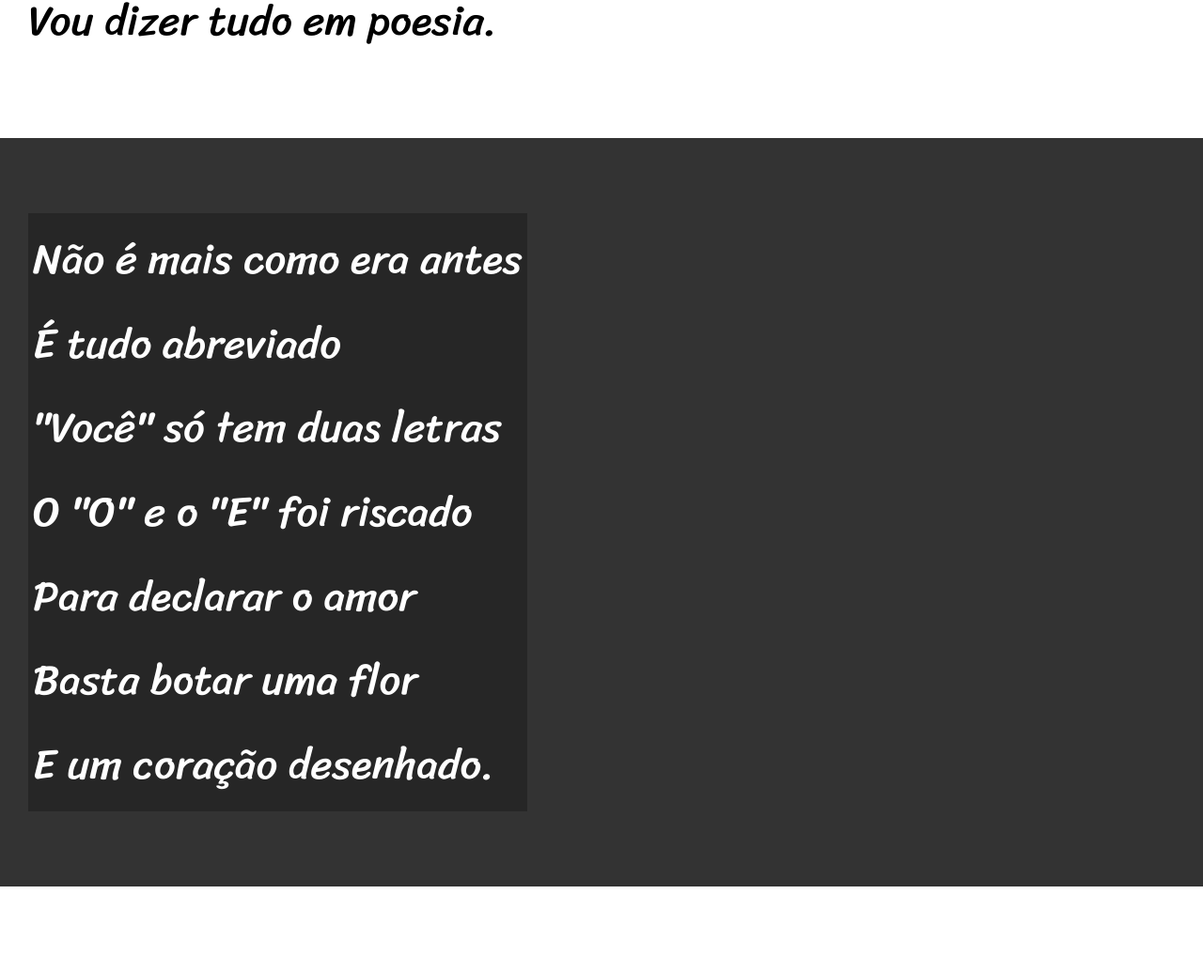
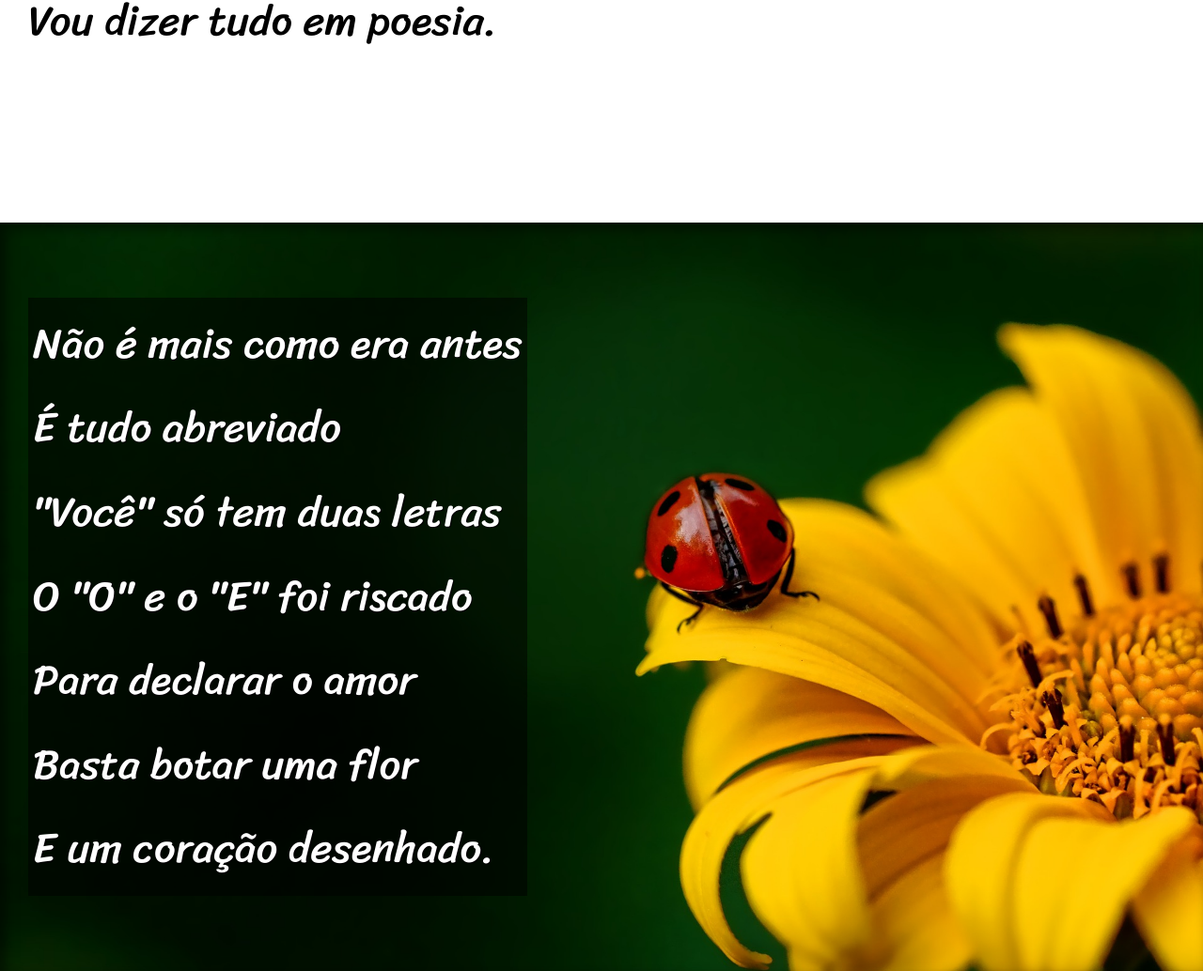
Before and after one commit to carlosthex/html-css, a plain HTML site: page exercicios/projetocordel/index.html in a window 1280 px wide. Shown: the part 950-1984 px from the top of the page at 94% size. Drawn offline with Linux system fonts and the light colour scheme.

Commit message:
imagens e parallax

```diff
--- a/exercicios/projetocordel/index.html
+++ b/exercicios/projetocordel/index.html
@@ -26,7 +26,7 @@
         </p>
     </section>
 
-    <section class="imagem">
+    <section class="imagem" id="img01">
         <p>
             Não é mais como era antes <br>
             É tudo abreviado <br>
@@ -60,7 +60,7 @@
         </p>
     </section>
 
-    <section class="imagem">
+    <section class="imagem" id="img02">
         <p>
             Tenho saudade das cartas <br>
             Escritas com a própria mão <br>
--- a/exercicios/projetocordel/styles/style.css
+++ b/exercicios/projetocordel/styles/style.css
@@ -56,6 +56,10 @@ section {
     font-size: 3.5vw;
 }
 
+section p {
+    padding-bottom: 2em;
+}
+
 .normal {
     background-color: white;
     color: black;
@@ -64,12 +68,25 @@ section {
 .imagem {
     background-color: rgb(51, 51, 51);
     color: white;
+    box-shadow: inset 6px 6px 13px rgb(0, 0, 0, 0.520);
+    background-size: cover;
+    background-attachment: fixed;
+}
+
+#img01 {
+    background-image: url('../imagens/background001.jpg');
+    background-position: right center;
+}
+
+#img02 {
+    background-image: url('../imagens/background002.jpg');
 }
 
 .imagem p {
-    background-color: rgb(0, 0, 0, 0.250);
+    background-color: rgb(0, 0, 0, 0.520);
     display: inline-block;
     padding: 5px;
+    text-shadow: 1px 1px 0px black;
 }
 
 footer {
```
